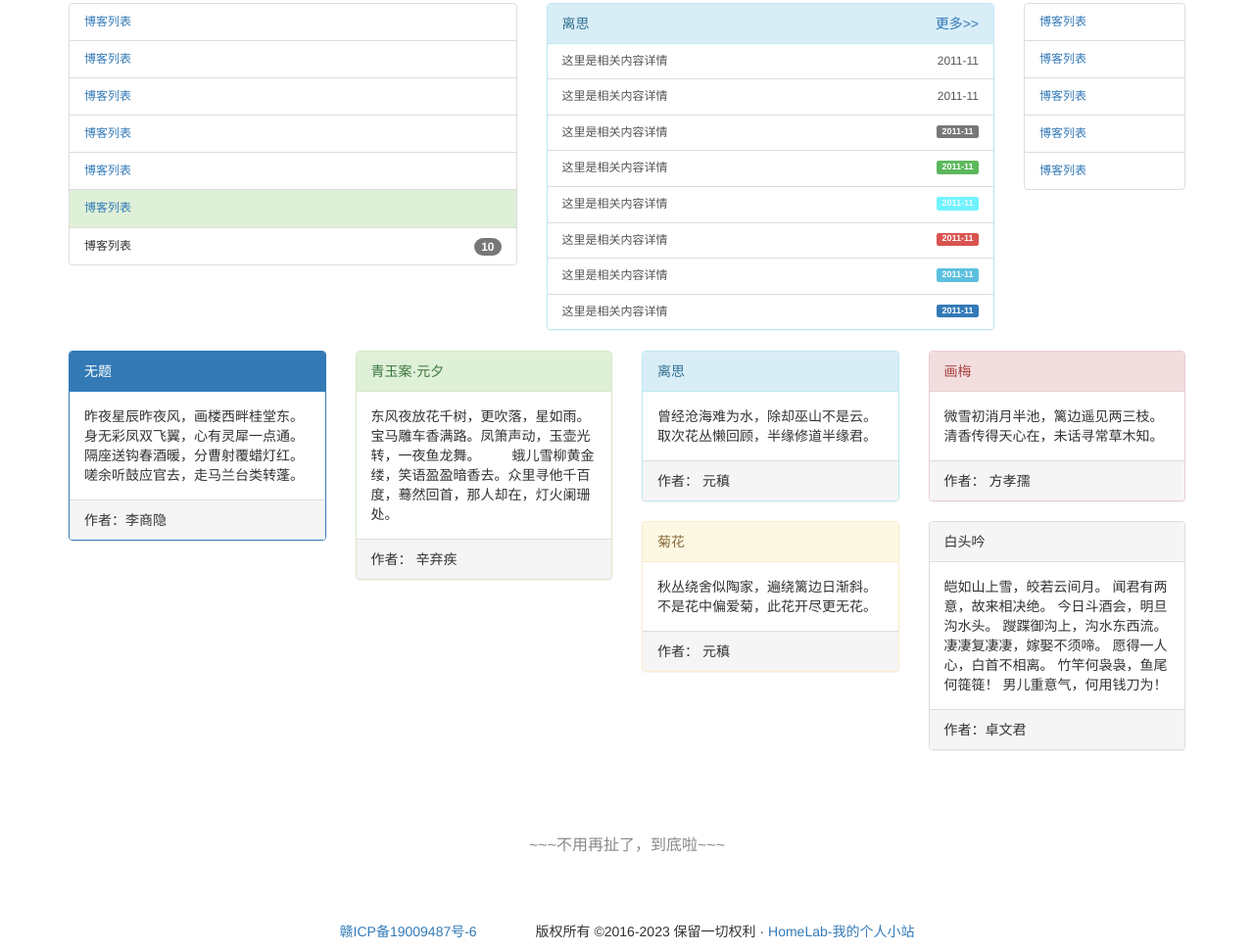
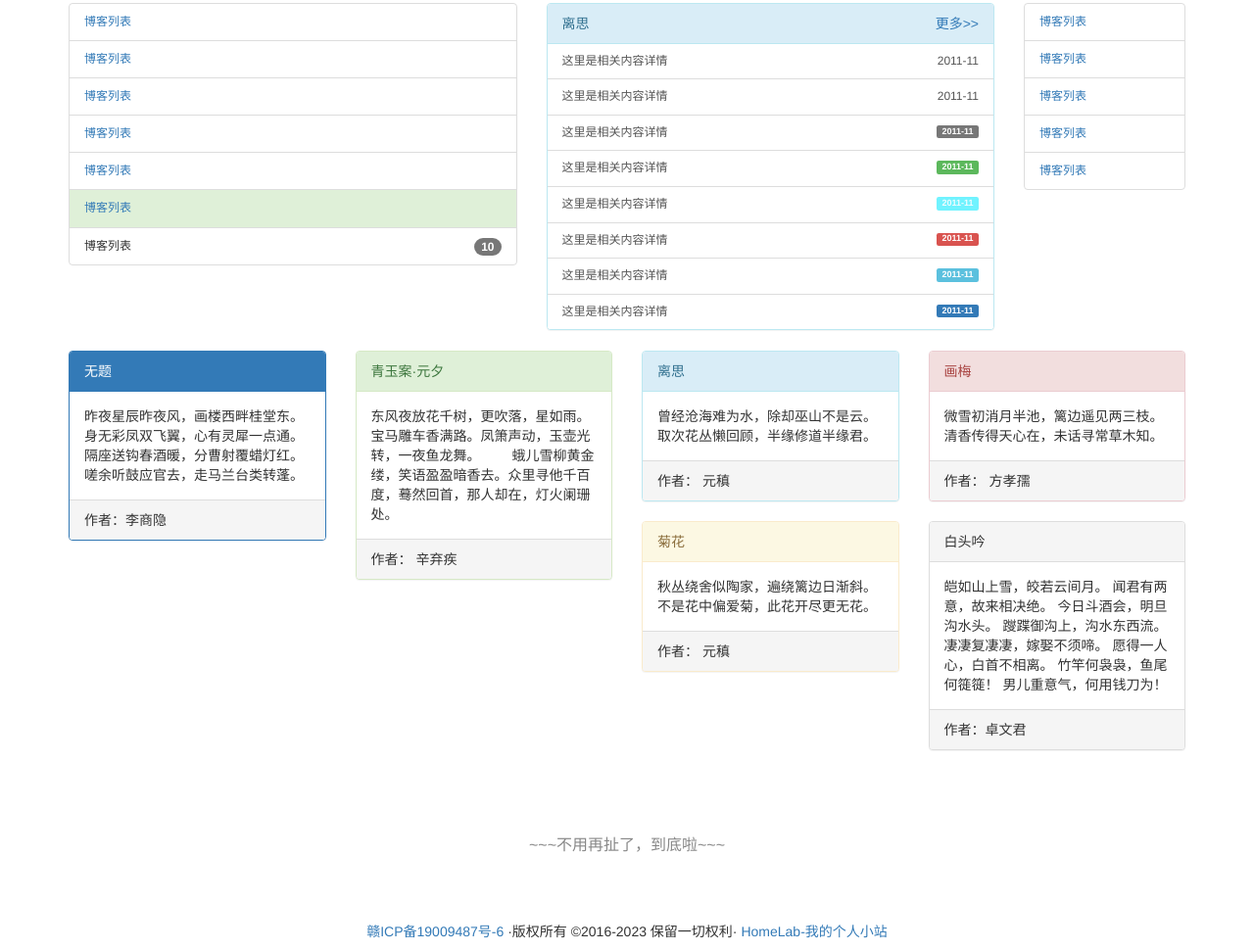
Before and after one commit to liuwb1202/xiaowangyun.github.io, a plain HTML site: page index.html in a window 1280 px wide. Shown: the part 920-1891 px from the top of the page at 98% size. Drawn offline with nearby package versions, Linux system fonts and the light colour scheme.

Commit message:
Default Changelist

```diff
--- a/index.html
+++ b/index.html
@@ -436,7 +436,7 @@
         <a href="https://beian.miit.gov.cn/" target="_blank">赣ICP备19009487号-6</a>
             </span>
             <span>
-                &emsp;&emsp;&emsp;&emsp;版权所有 &copy;2016-2023 保留一切权利 ·
+                ·版权所有 &copy;2016-2023 保留一切权利·
             </span>
             <span>
                 <a target="_blank"
```
